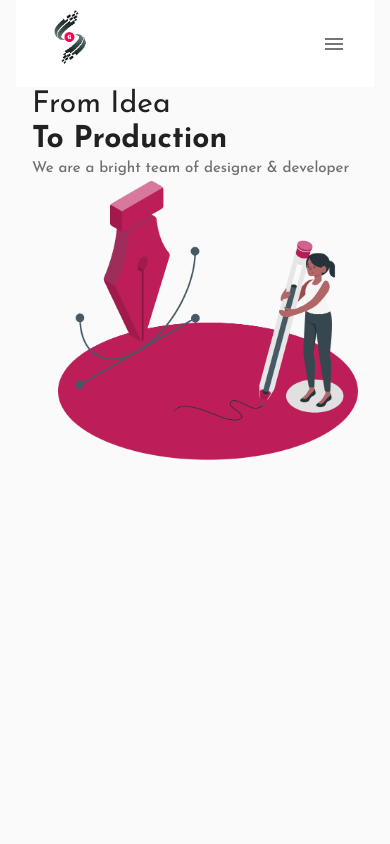
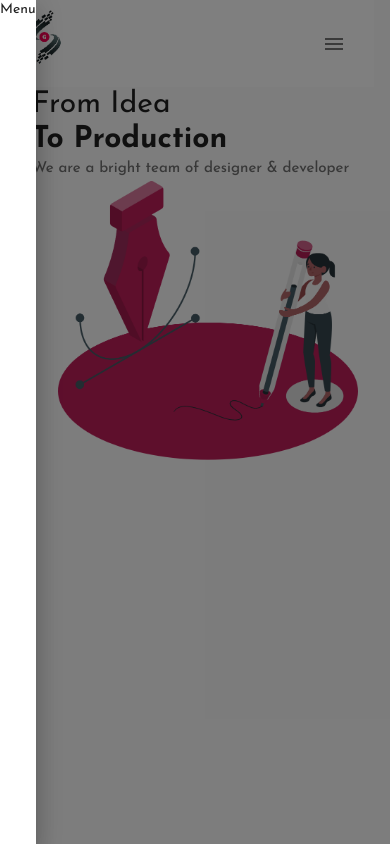
Before and after one commit to VinCodeTheWeb/genosio, a React (Create React App) app in the folder client/: page / in a window 390 px wide. Built offline with nearby package versions, Linux system fonts and the light colour scheme.

Commit message:
creating menu component and adding it in home page

```diff
--- a/client/src/components/Header/header.component.tsx
+++ b/client/src/components/Header/header.component.tsx
@@ -34,7 +34,7 @@ const Header: React.FC = () => {
                         Contact
                     </Typography>
                 </nav>
-                <IconButton aria-label="menu" component="span">
+                <IconButton className={classes.iconButton} aria-label="menu" component="span">
                     <Menu />
                 </IconButton>
             </Toolbar>
--- a/client/src/components/Header/header.styles.ts
+++ b/client/src/components/Header/header.styles.ts
@@ -1,7 +1,7 @@
-import { Theme } from '@material-ui/core';
-import { IHeader } from './header.type';
+import { Theme, createStyles } from '@material-ui/core';
 
-export const styles = ({ breakpoints }: Theme): IHeader => ({
+export const styles = ({ breakpoints }: Theme) =>
+    createStyles({
         header: {
             backgroundColor: 'white',
             boxShadow: 'none',
@@ -12,12 +12,20 @@ export const styles = ({ breakpoints }: Theme): IHeader => ({
         logo: {
             height: '14rem',
             [breakpoints.down('sm')]: {
+                position: 'relative',
+                top: 0,
+                left: '-2.5rem',
                 height: '8rem',
             },
         },
         nav: {
             display: 'flex',
             [breakpoints.down('sm')]: {
+                display: 'none',
+            },
+        },
+        iconButton: {
+            [breakpoints.up('sm')]: {
                 display: 'none',
             },
         },
--- /dev/null
+++ b/client/src/components/Menu/menu.component.tsx
@@ -0,0 +1,8 @@
+import React from 'react';
+import { Drawer } from '@material-ui/core';
+
+const Menu: React.FC = () => {
+    return <Drawer open>Menu</Drawer>;
+};
+
+export { Menu };
--- a/client/src/pages/home/home.component.tsx
+++ b/client/src/pages/home/home.component.tsx
@@ -6,6 +6,9 @@ import Illustration from 'assets/illustration@2x.png';
 
 // Header
 import { Header } from 'components/Header/header.component';
+
+// Menu
+import { Menu } from 'components/Menu/menu.component';
 
 // Styles
 import { useStyles } from './home.styles';
@@ -16,6 +19,7 @@ const HomePage: React.FC = () => {
     return (
         <Container>
             <Header />
+            <Menu />
             <Container className={classes.container}>
                 <Grid container direction="column" justify="center" md={6} sm={6} xs={12} item>
                     <Typography className={classes.headingFirst} variant="h1">
```
Also changed, not shown: client/src/components/Header/header.type.ts (deleted, +0 -21 lines). Lines whose indentation alone changed are shown as unchanged.
